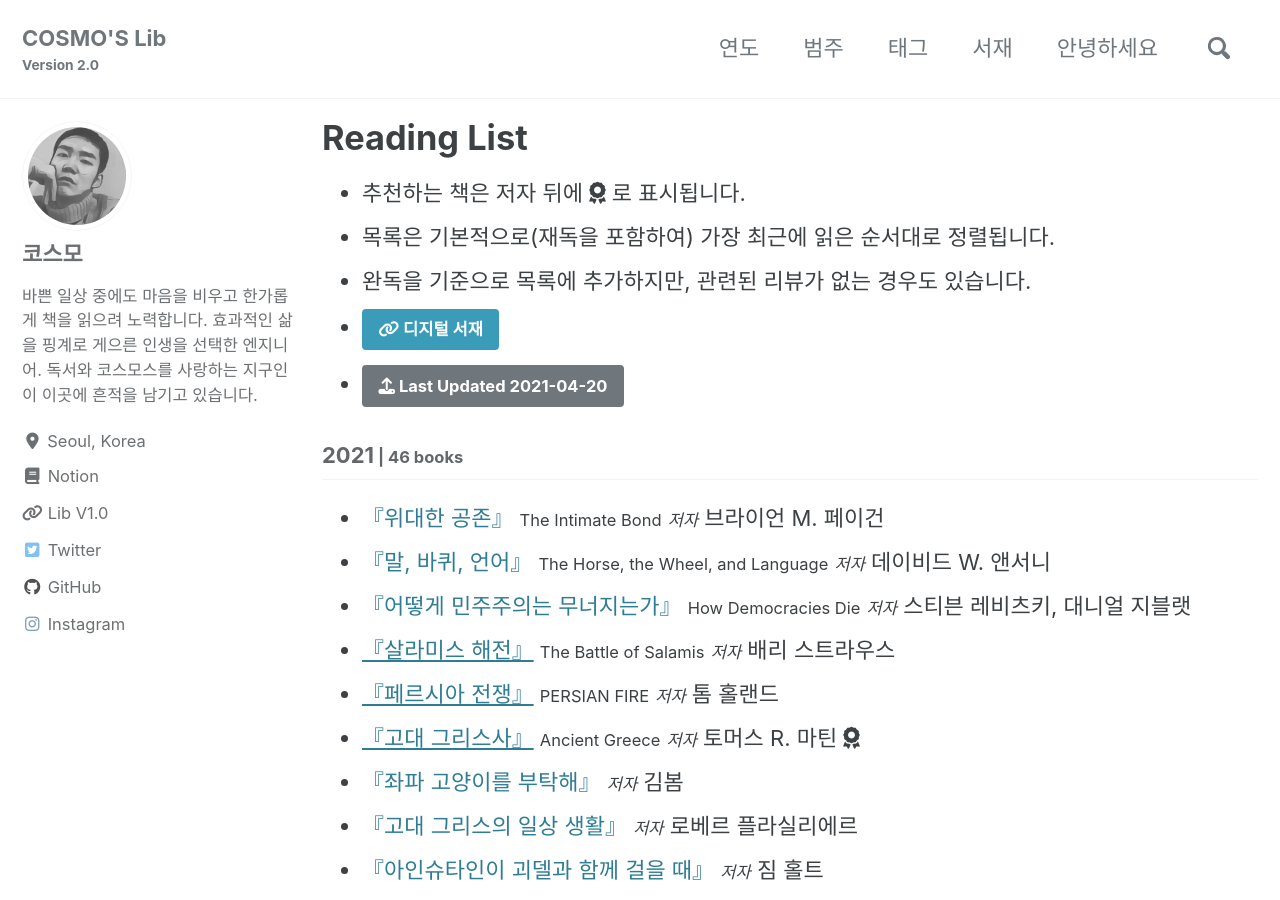
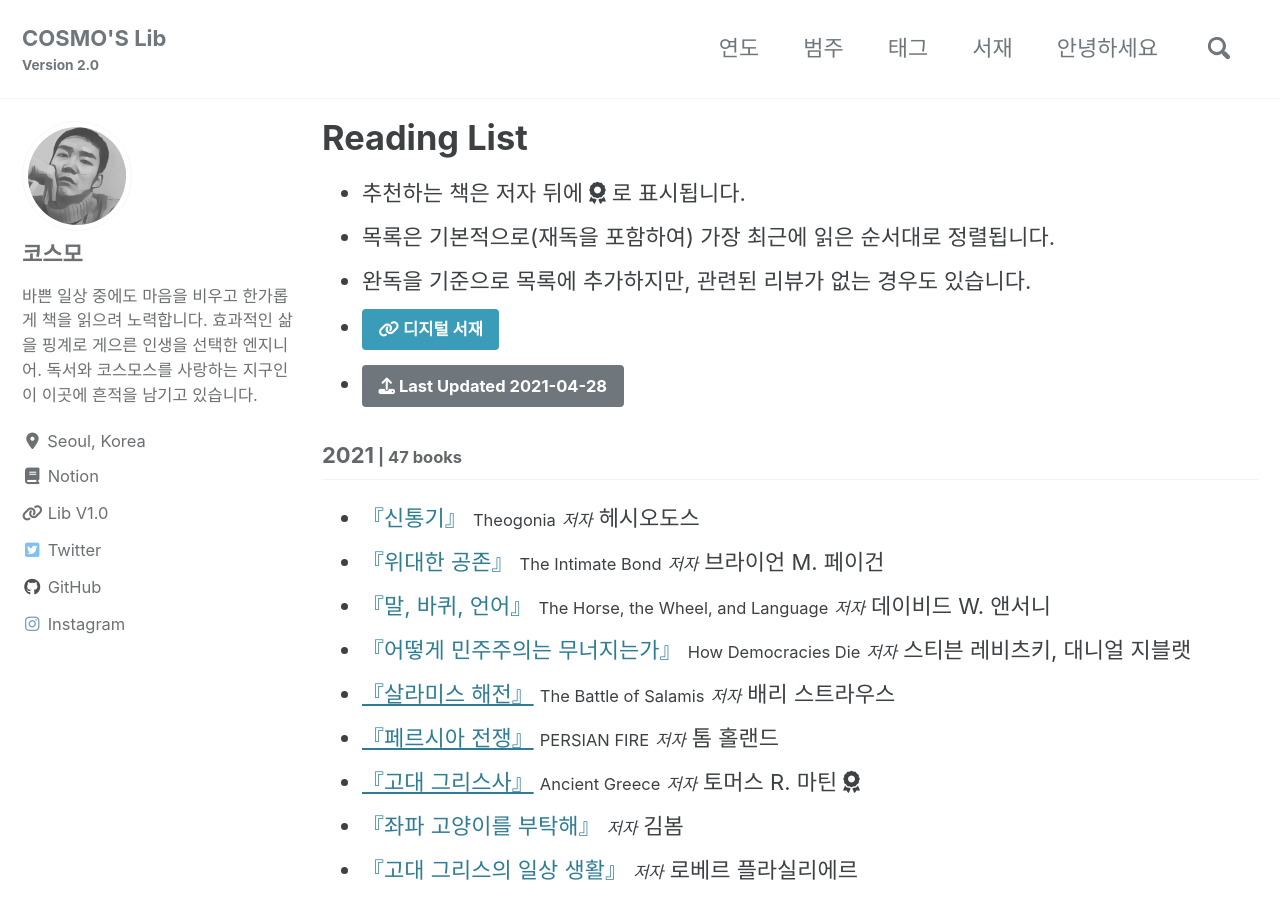
Before and after one commit to deftone2000/cosmo-s-archive, a Jekyll site: the page built from _pages/reading-list.html, in a window 1280 px wide and 900 px high. Built offline with Jekyll 4.4.1, drawn with Linux system fonts in a browser that asks for light colours; cached includes are drawn as plain includes; nearby versions of some CDN libraries; comment, search, counter and statistics services are not loaded; a style sheet for code colours, icons or effects is not loaded.

Commit message:
no message

```diff
--- a/_data/reading.yml
+++ b/_data/reading.yml
@@ -1,7 +1,17 @@
-lastupdate: 2021-04-20
+lastupdate: 2021-04-28
 list:
   - year: "2021"
     books:
+
+      - title: "신통기"
+        ori_title: Theogonia
+        author: 헤시오도스
+        post_title:
+        cover:
+        trans: 김원익
+        pub: 민음사
+        pub_info: 2003-11-25
+        post_link:
 
       - title: "위대한 공존"
         ori_title: The Intimate Bond
```
